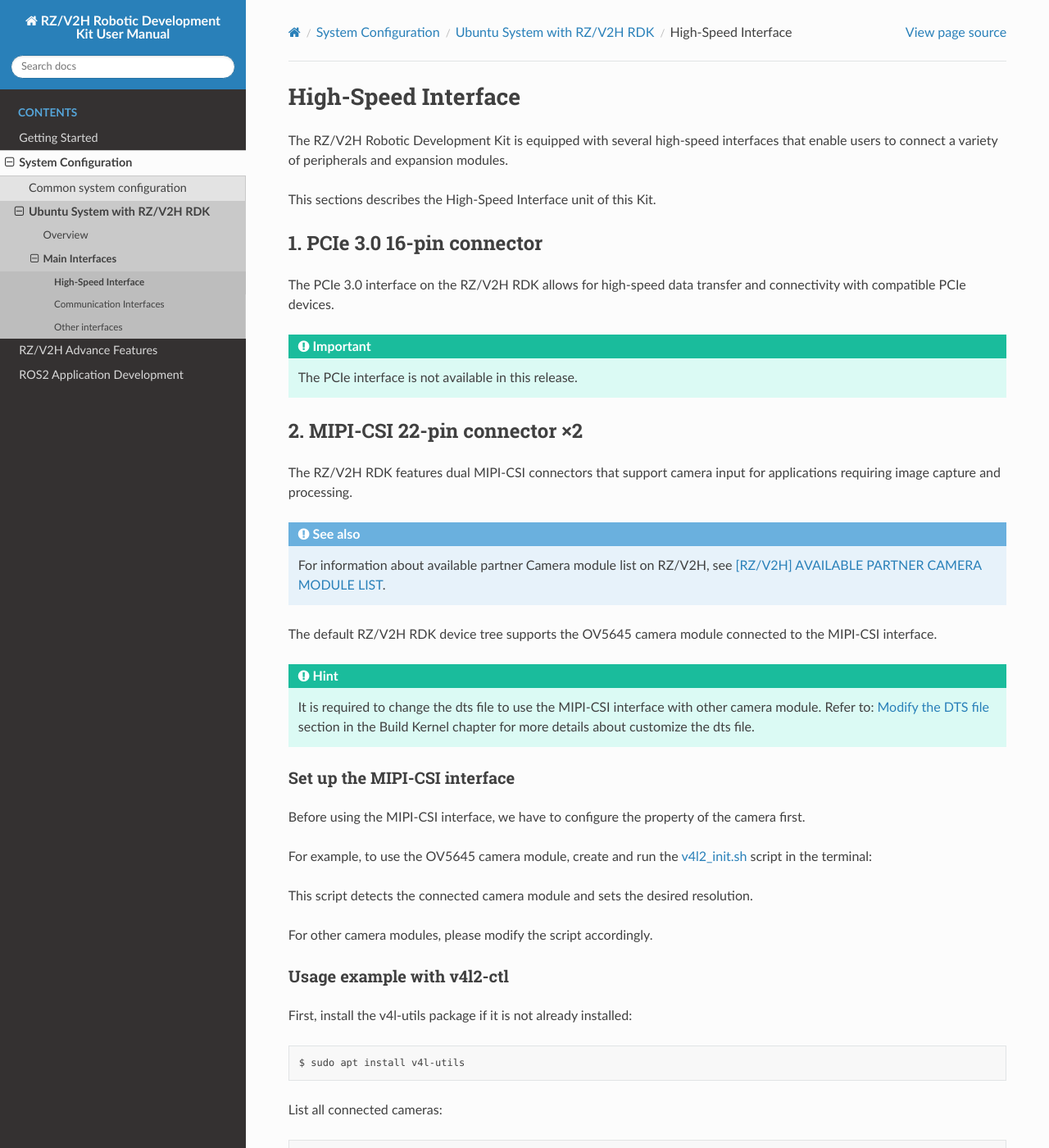
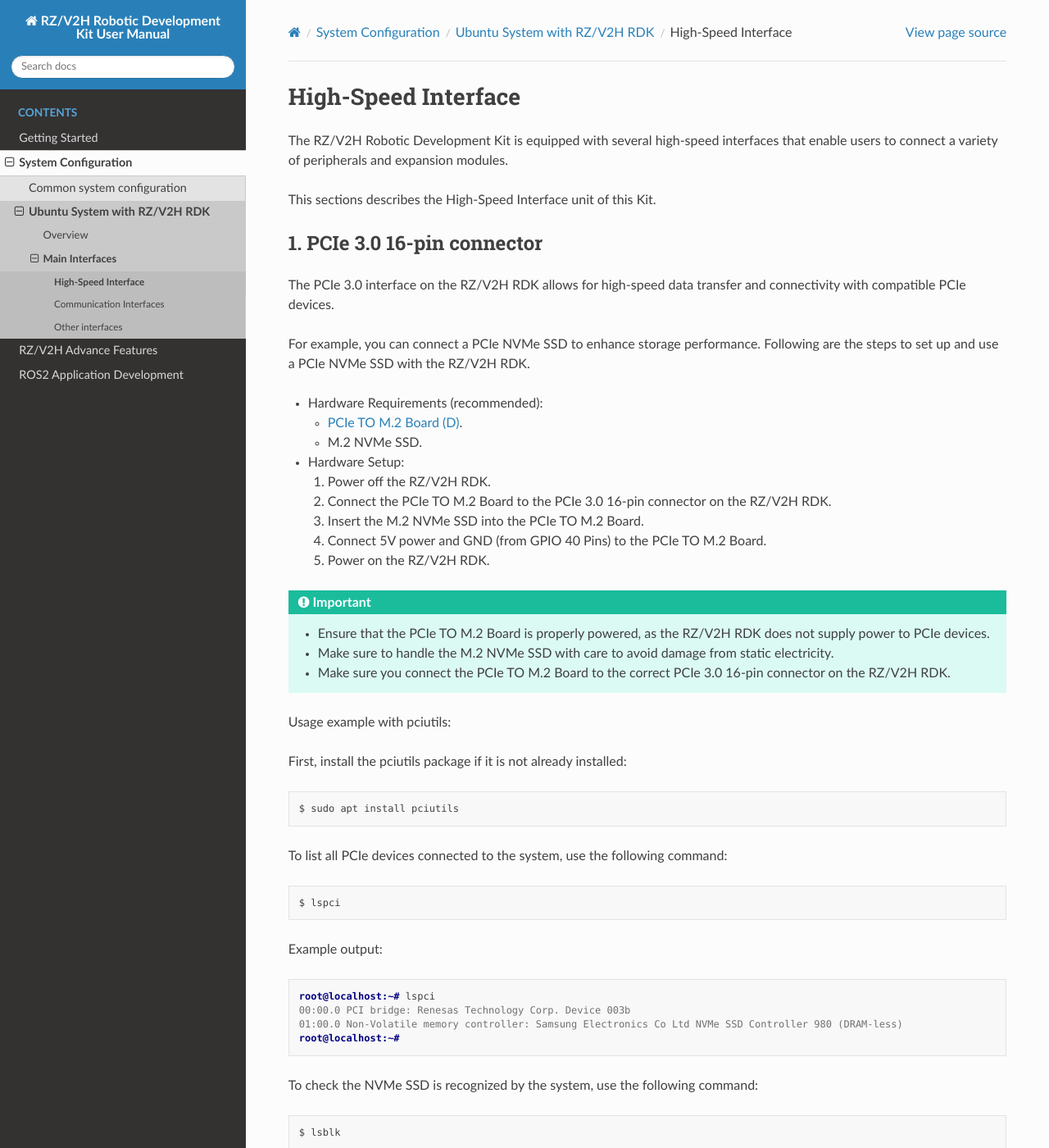
Before and after one commit to renesas-rdk/rzv2h_rdk_documentation, a Sphinx documentation site: the page built from source/1_system_configuration/high_speed_interfaces.rst, in a window 1280 px wide and 1400 px high. Shown: the whole window at 82% size. Built offline with Sphinx 7.4.7 and the Read the Docs theme 3.1.0, drawn with Linux system fonts in a browser that asks for light colours; some of the changed text lies outside the part shown.

Commit message:
doc: Add PCIe usage example
Signed-off-by: Cong Nguyen <cong.nguyen.zn@renesas.com>

```diff
--- a/source/1_system_configuration/high_speed_interfaces.rst
+++ b/source/1_system_configuration/high_speed_interfaces.rst
@@ -10,9 +10,87 @@
 
 The PCIe 3.0 interface on the RZ/V2H RDK allows for high-speed data transfer and connectivity with compatible PCIe devices.
 
+For example, you can connect a PCIe NVMe SSD to enhance storage performance. Following are the steps to set up and use a PCIe NVMe SSD with the RZ/V2H RDK.
+
+- Hardware Requirements (recommended):
+
+  - `PCIe TO M.2 Board (D) <https://www.waveshare.com/wiki/PCIe_TO_M.2_Board_(D)>`_.
+  - M.2 NVMe SSD.
+
+- Hardware Setup:
+
+  1. Power off the RZ/V2H RDK.
+  2. Connect the PCIe TO M.2 Board to the PCIe 3.0 16-pin connector on the RZ/V2H RDK.
+  3. Insert the M.2 NVMe SSD into the PCIe TO M.2 Board.
+  4. Connect 5V power and GND (from GPIO 40 Pins) to the PCIe TO M.2 Board.
+  5. Power on the RZ/V2H RDK.
+
 .. important::
 
-   The PCIe interface is not available in this release.
+   - Ensure that the PCIe TO M.2 Board is properly powered, as the RZ/V2H RDK does not supply power to PCIe devices.
+
+   - Make sure to handle the M.2 NVMe SSD with care to avoid damage from static electricity.
+
+   - Make sure you connect the PCIe TO M.2 Board to the correct PCIe 3.0 16-pin connector on the RZ/V2H RDK.
+
+Usage example with pciutils:
+
+First, install the pciutils package if it is not already installed:
+
+.. code-block:: bash
+
+    $ sudo apt install pciutils
+
+To list all PCIe devices connected to the system, use the following command:
+
+.. code-block:: bash
+
+    $ lspci
+
+Example output:
+
+.. code-block:: console
+
+    root@localhost:~# lspci
+    00:00.0 PCI bridge: Renesas Technology Corp. Device 003b
+    01:00.0 Non-Volatile memory controller: Samsung Electronics Co Ltd NVMe SSD Controller 980 (DRAM-less)
+    root@localhost:~#
+
+To check the NVMe SSD is recognized by the system, use the following command:
+
+.. code-block:: bash
+
+    $ lsblk
+
+Example output:
+
+.. code-block:: console
+    :emphasize-lines: 10
+
+    root@localhost:~# lsblk
+    NAME        MAJ:MIN RM   SIZE RO TYPE MOUNTPOINTS
+    mtdblock0    31:0    0 116.5K  1 disk
+    mtdblock1    31:1    0   1.8M  1 disk
+    mtdblock2    31:2    0   128K  1 disk
+    mtdblock3    31:3    0    14M  0 disk
+    mmcblk0     179:0    0  29.7G  0 disk
+    |-mmcblk0p1 179:1    0   100M  0 part
+    `-mmcblk0p2 179:2    0   2.4G  0 part /
+    nvme0n1     259:0    0 465.8G  0 disk
+
+Mount the NVMe SSD:
+
+.. code-block:: bash
+
+    $ sudo mkdir /mnt/nvme
+    $ sudo mount /dev/nvme0n1 /mnt/nvme
+
+Unmount the NVMe SSD:
+
+.. code-block:: bash
+
+    $ sudo umount /mnt/nvme
+    $ sudo rmdir /mnt/nvme
 
 2. MIPI-CSI 22-pin connector ×2
 ~~~~~~~~~~~~~~~~~~~~~~~~~~~~~~~~~~~~~~~~~~~~~~~
--- a/spelling_wordlist.txt
+++ b/spelling_wordlist.txt
@@ -73,6 +74,7 @@
 Netplan
 opset
 OSTM
+pciutils
 pinout
 pokylinux
 pre
```
Also changed, not shown: other parts of spelling_wordlist.txt (+2 -2 lines).
